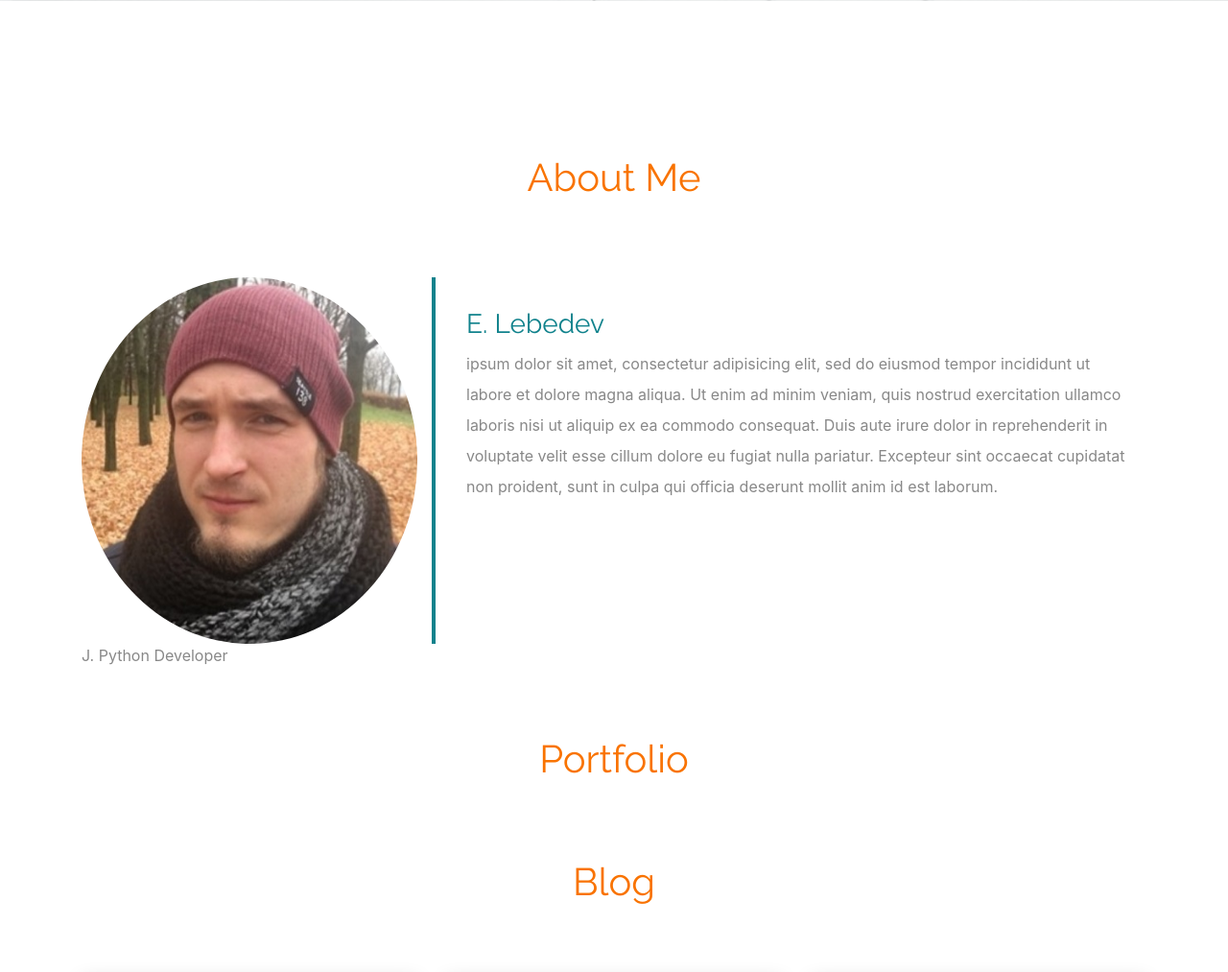
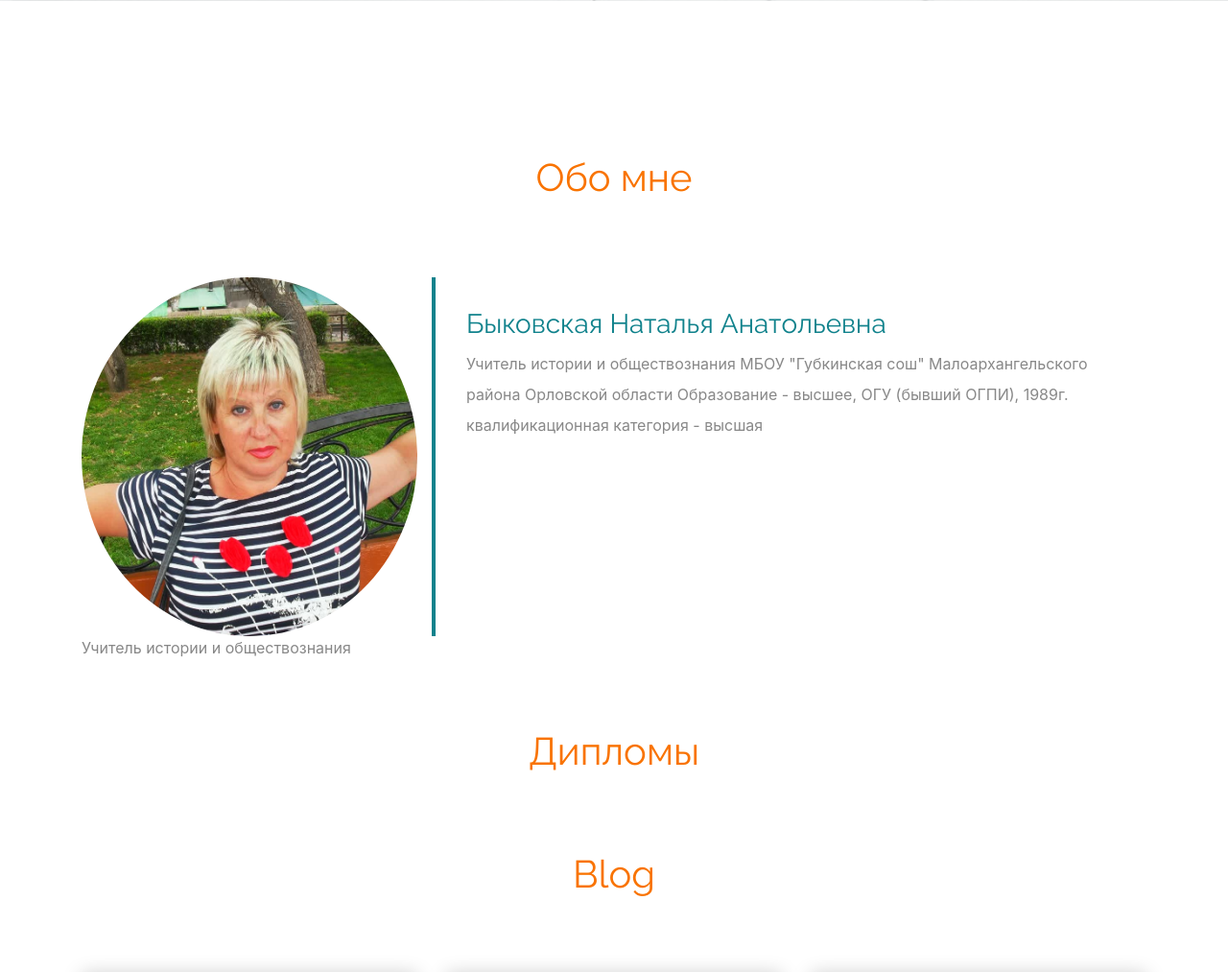
Before and after one commit to EuganeLebedev/notebook, a Django app: page / in a window 1280 px wide. Shown: the part 799-1812 px from the top of the page at 96% size. Run offline with Django 3.2, Linux system fonts and the light colour scheme; data that the repository does not hold is empty.

Commit message:
Страница дипломов. Изменен текст на старнице inadex. Добавлен переход по ссылкам

```diff
--- a/notebook/index/templates/index/about.html
+++ b/notebook/index/templates/index/about.html
@@ -3,22 +3,22 @@
 <!-- about section -->
 <div class="about" id="about">
     <div class="container">
-        <h1 class="text-center">About Me</h1>
+        <h1 class="text-center">Обо мне</h1>
         <div class="row">
             <div class="col-lg-4 col-md-4 col-sm-12">
                 <img src="{% static 'images/team-1.jpg' %}" class="img-fluid">
-                <span class="text-justify" align="center">J. Python Developer</span>
+                <span class="text-justify" align="center">Учитель истории и обществознания</span>
             </div>
             <div class="col-lg-8 col-md-8 col-sm-12 desc">
 
-                <h3>E. Lebedev</h3>
+                <h3>Быковская Наталья Анатольевна</h3>
                 <p>
-                    ipsum dolor sit amet, consectetur adipisicing elit, sed do eiusmod
-                    tempor incididunt ut labore et dolore magna aliqua. Ut enim ad minim veniam,
-                    quis nostrud exercitation ullamco laboris nisi ut aliquip ex ea commodo
-                    consequat. Duis aute irure dolor in reprehenderit in voluptate velit esse
-                    cillum dolore eu fugiat nulla pariatur. Excepteur sint occaecat cupidatat non
-                    proident, sunt in culpa qui officia deserunt mollit anim id est laborum.
+                    Учитель истории и обществознания
+                    МБОУ "Губкинская сош"
+                    Малоархангельского района Орловской области
+                    Образование - высшее, ОГУ (бывший ОГПИ), 1989г.
+                    квалификационная категория - высшая
+
                 </p>
             </div>
         </div>
--- a/notebook/index/templates/index/navbar.html
+++ b/notebook/index/templates/index/navbar.html
@@ -1,7 +1,7 @@
 <!--<nav class="navbar navbar-expand-lg fixed-top "> -->
 <div class="container">
     <nav class="navbar navbar-expand-lg fixed-top ">
-        <a class="navbar-brand" href="#">Home</a>
+        <a class="navbar-brand" href="{% url 'index:index' %}">Home</a>
         <button class="navbar-toggler" type="button" data-toggle="collapse" data-target="#navbarSupportedContent"
             aria-controls="navbarSupportedContent" aria-expanded="false" aria-label="Toggle navigation">
             <span class="navbar-toggler-icon"></span>
@@ -21,7 +21,7 @@
                         Визитная карточка
                     </a>
                     <div class="dropdown-menu" aria-labelledby="navbarDropdown">
-                        <a class="dropdown-item" href="#">Мои достижения</a>
+                        <a class="dropdown-item" href="{% url 'index:regards' %}">Мои достижения</a>
                         <a class="dropdown-item" href="#">Успехи моих учеников</a>
                         <div class="dropdown-divider"></div>
                         <a class="dropdown-item" href="#">Повышение квалификации</a>
--- a/notebook/index/templates/index/portfolio.html
+++ b/notebook/index/templates/index/portfolio.html
@@ -1,6 +1,6 @@
 <!-- portfolio -->
 <div class="portfolio">
-    <h1 class="text-center">Portfolio</h1>
+    <h1 class="text-center">Дипломы</h1>
     <div class="container">
         {% for category in categoryes %}
         {% if category.regards_count > 0 %}
@@ -8,6 +8,7 @@
             {% endif %}
 
             <div class="row">
+
                 {% for image in category.regards_set.all %}
                 <div class="col-lg-4 col-md-4 col-sm-12">
                     <img align="center" src="{{ image.regard_image.url }}" class="img-fluid">
@@ -15,39 +16,5 @@
                 {% endfor %}
             </div>
             {% endfor %}
-
-            <!-- {% for img in regards_images %}
-            <div class="col-lg-4 col-md-4 col-sm-12">
-                <img align="center" src="{{ img.regard_image.url }}" class="img-fluid">
-            </div>
-            {% endfor %} -->
-            <!-- <div class="col-lg-4 col-md-4 col-sm-12">
-                <img align="center" src="images/portfolio/port13.png" class="img-fluid">
-            </div>
-            <div class="col-lg-4 col-md-4 col-sm-12">
-                <img align="center" src="images/portfolio/port1.png" class="img-fluid">
-            </div>
-            <div class="col-lg-4 col-md-4 col-sm-12">
-                <img align="center" src="images/portfolio/port6.png" class="img-fluid">
-            </div>
-            <div class="col-lg-4 col-md-4 col-sm-12">
-                <img align="center" src="images/portfolio/port3.png" class="img-fluid">
-            </div>
-            <div class="col-lg-4 col-md-4 col-sm-12">
-                <img align="center" src="images/portfolio/port11.png" class="img-fluid">
-            </div>
-            <div class="col-lg-4 col-md-4 col-sm-12">
-                <img align="center" src="images/portfolio/electric.png" class="img-fluid">
-            </div>
-            <div class="col-lg-4 col-md-4 col-sm-12">
-                <img align="center" src="images/portfolio/Classic.jpg" class="img-fluid">
-            </div>
-            <div class="col-lg-4 col-md-4 col-sm-12">
-                <img align="center" src="images/portfolio/port1.png" class="img-fluid">
-            </div>
-            <div class="col-lg-4 col-md-4 col-sm-12">
-                <img align="center" src="images/portfolio/port8.png" class="img-fluid">
-            </div> -->
-
     </div>
 </div>
--- a/notebook/index/urls.py
+++ b/notebook/index/urls.py
@@ -1,7 +1,9 @@
 from django.urls import path
-from index.views import IndexView
+from index.views import IndexView, RegardsView
 
+app_name = 'index'
 
 urlpatterns = [
-    path('', IndexView.as_view(), name='index')
+    path('', IndexView.as_view(), name='index'),
+    path('regards', RegardsView.as_view(), name='regards'),
 ]
--- a/notebook/index/views.py
+++ b/notebook/index/views.py
@@ -13,3 +13,12 @@ class IndexView(TemplateView):
         context = super().get_context_data(**kwargs)
         context["categoryes"] = Category.objects.all()
         return context
+
+
+class RegardsView(TemplateView):
+    template_name = 'index/regards.html'
+
+    def get_context_data(self, **kwargs):
+        context = super().get_context_data(**kwargs)
+        context["categoryes"] = Category.objects.all()
+        return context
```
Also changed, not shown: notebook/index/templates/index/regards.html (added, +15 -0 lines), notebook/static/images/team-1.jpg, notebook/static/images/team-2.jpg (added).
